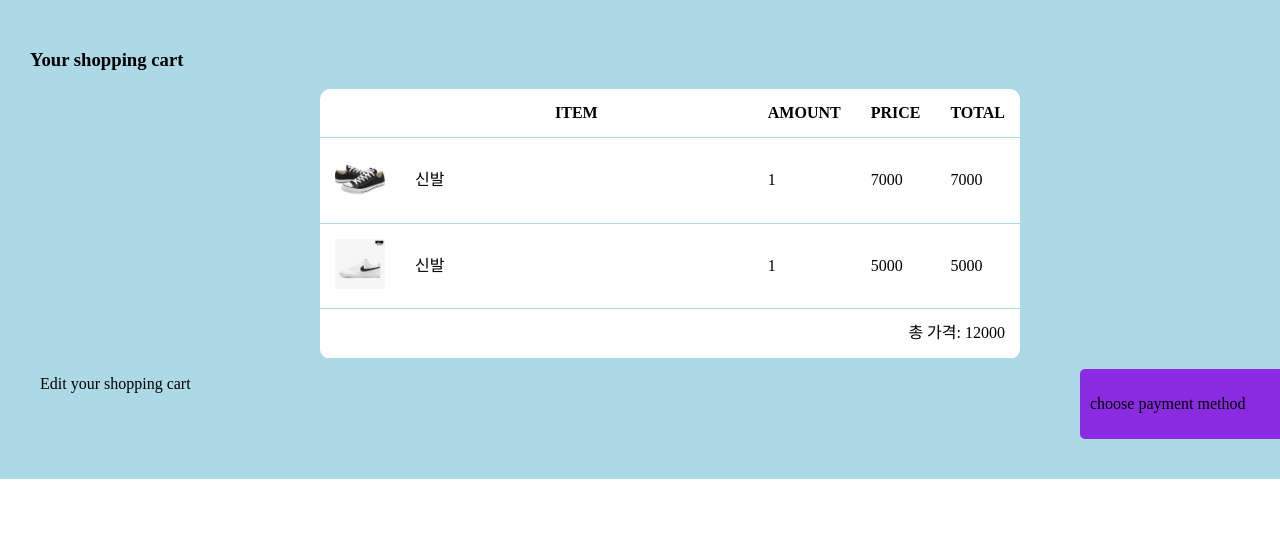
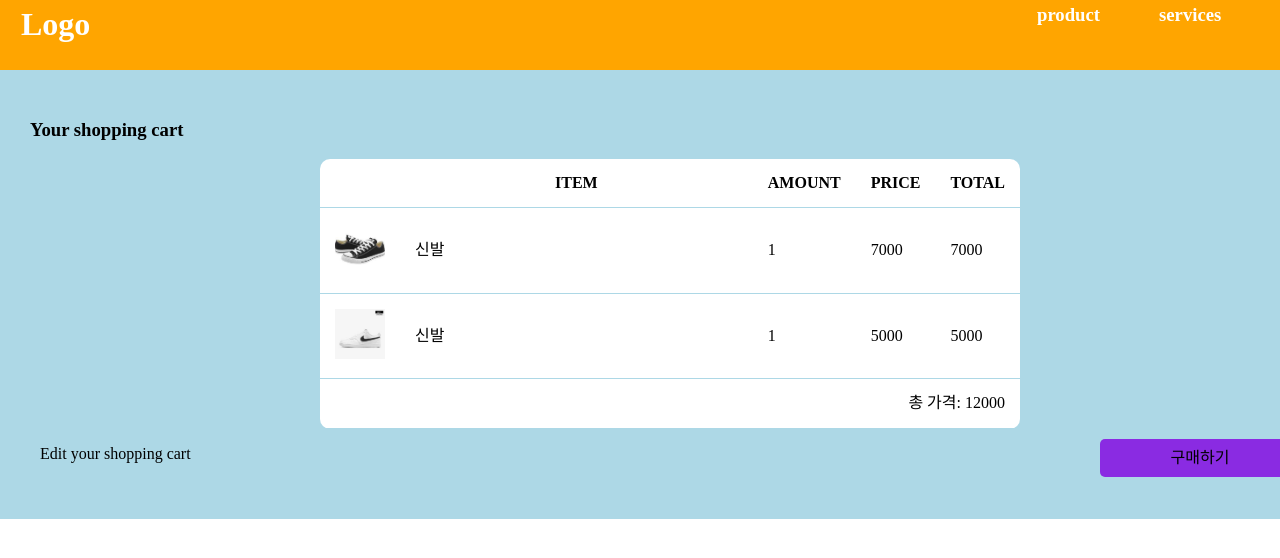
Before and after one commit to seongwon02/front-end-study, a plain HTML site: page input_info.html in a window 1280 px wide. Shown: the top 558 px of the page. Drawn offline with Linux system fonts and the light colour scheme.

Commit message:
23.11.06

```diff
--- a/css/info.css
+++ b/css/info.css
@@ -1,3 +1,22 @@
+.bg-title{
+    display: flex;
+    height: 50px;
+    align-items: center;
+    background-color: orange;
+    padding: 10px;
+}
+
+.box{
+    width: 100px;
+    height: 100px;
+    margin: 1px;
+    padding: 10px;
+}
+
+.box h1, .box h3{
+    color: white;
+}
+
 .background{
     width: 100%;
     background-color: lightblue;
@@ -31,13 +50,17 @@
     float: left;
 }
 
-.method{
+.method button{
     width: 200px;
-
     background-color: blueviolet;
+    border: none;
     padding: 10px;
     float: right;
     margin: 10px;
     border-radius: 5px;
+    cursor: pointer;
+}
 
+.method button:hover{
+    background-color: aliceblue;
 }
--- a/input_info.html
+++ b/input_info.html
@@ -6,6 +6,17 @@
     <link href="css/info.css" rel="stylesheet">
 </head>
 <body>
+    <div class="bg-title">
+        <div class="box" style="flex-grow: 2;">
+            <h1>Logo</h1>
+        </div>
+        <div class="box">
+            <h3>product</h3>
+        </div>
+        <div class="box">
+            <h3>services</h3>
+        </div>
+    </div>
     <div class="background">
        <h3>Your shopping cart</h3>
        <table class="cart-table">
@@ -42,7 +53,7 @@
         <p>Edit your shopping cart</p>
        </div>
        <div class="method">
-        <p>choose payment method</p>
+        <button>구매하기</button>
        </div>
        <div style="clear: both;"></div>
     </div>
```
